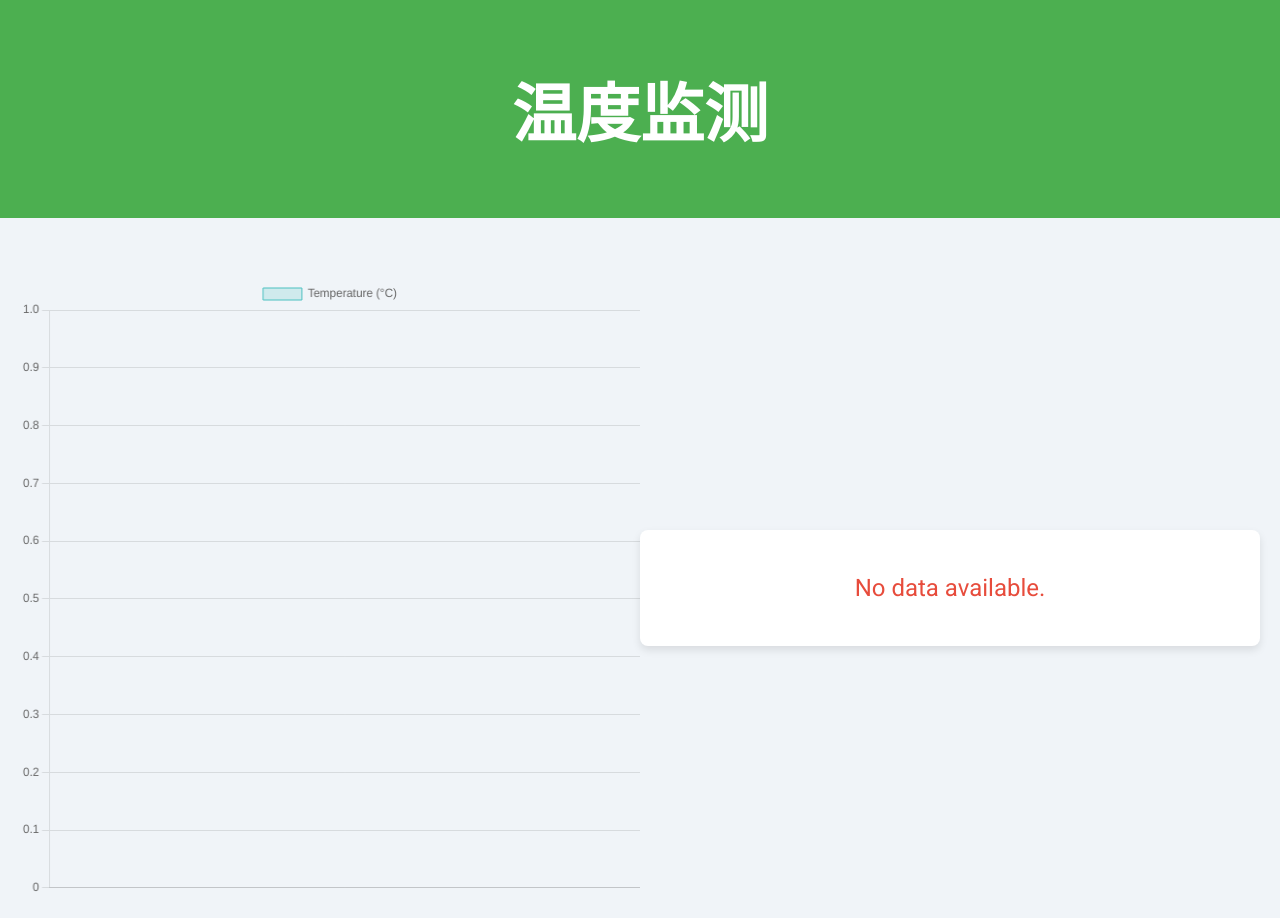
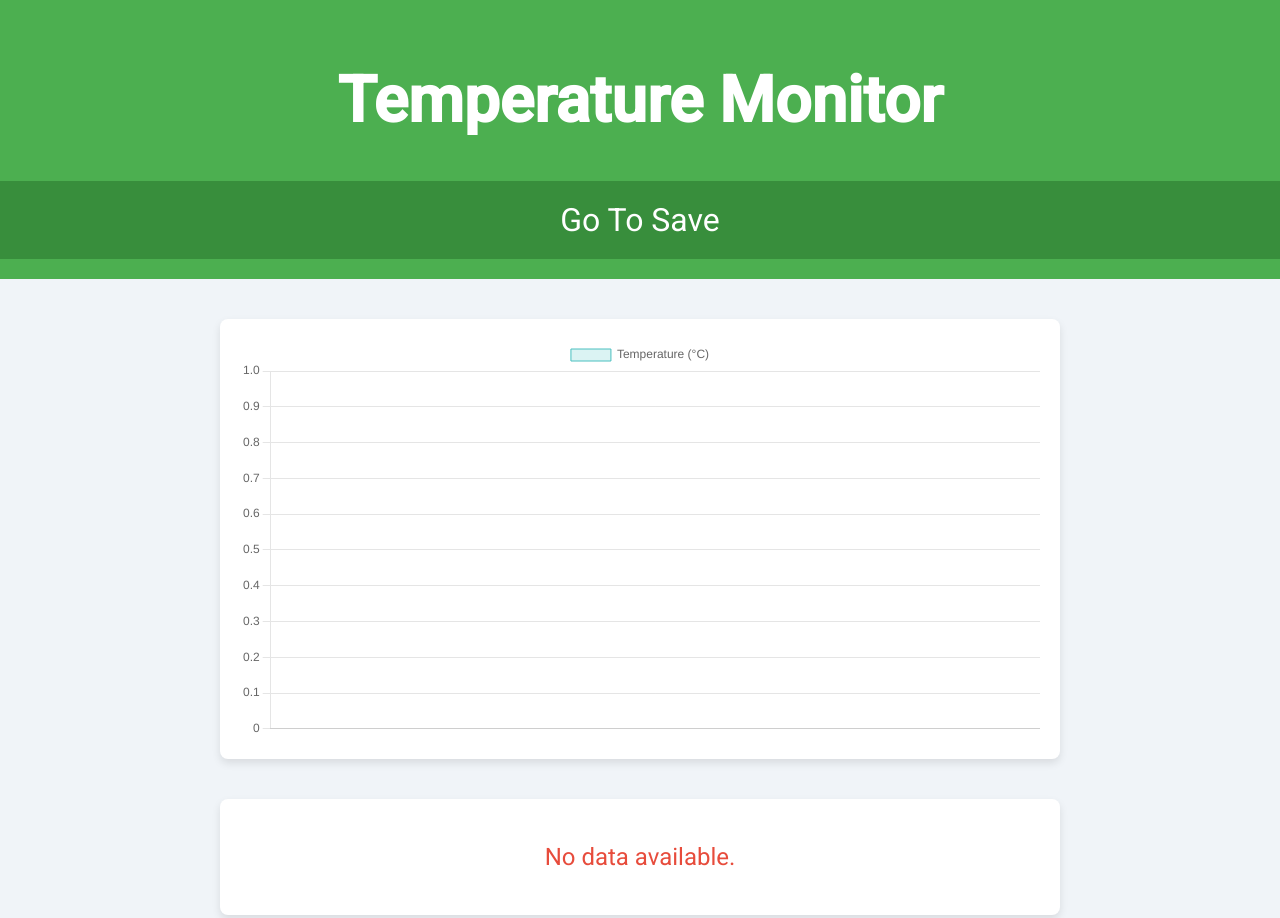
Before and after one commit to lmbc139/tem-serTest, a website: page view/index.ejs in a window 1280 px wide. Shown: the top 918 px of the page. Drawn offline with nearby package versions, Linux system fonts and the light colour scheme; files that its build step writes are made by us from their sources.

Commit message:
增加save界面，但未解决时间不统一问题

```diff
--- a/package.json
+++ b/package.json
@@ -12,6 +12,7 @@
   "dependencies": {
     "body-parser": "^1.20.3",
     "chart.js": "^4.4.6",
+    "date-fns": "^4.1.0",
     "ejs": "^3.1.10",
     "express": "^4.21.1",
     "mysql2": "^3.11.4"
--- a/view/index.ejs
+++ b/view/index.ejs
@@ -20,6 +20,17 @@
       padding: 20px 0;
       text-align: center;
       font-size: 2rem;
+      align-items: center;
+    }
+
+    header .save-button {
+      background-color: #388E3C;
+      color: white;
+      padding: 20px;
+      height: 100%;
+      font-size: 2rem;
+      cursor: pointer;
+      text-align: center;
     }
 
     footer {
@@ -34,16 +45,17 @@
 
     main {
       display: flex;
+      flex-direction: column;
+      align-items: center;
       justify-content: center;
-      align-items: center;
-      height: calc(100vh - 100px); /* Adjust for header and footer */
+      /*height: calc(100vh - 100px);  Adjust for header and footer */
       padding: 20px;
     }
 
     .container {
       width: 80%;
       max-width: 800px;
-      margin: 0 auto;
+      margin: 20px auto;
       padding: 20px;
       background-color: white;
       border-radius: 8px;
@@ -77,28 +89,35 @@
     }
 
     canvas {
-      max-width: 50%;
+      max-width: 100%;
+      font-size: 10px;
       height: auto;
     }
   </style>
 </head>
 <body>
   <header>
-    <h1>温度监测</h1>
+    <h1>Temperature Monitor</h1>
+    <div class="save-button" onclick="window.location.href='/save'">Go To Save</div>
   </header>
 
   <main>
-    <canvas id="temperatureChart"></canvas>
+    <div id="data-container" class="container">
+      <canvas id="temperatureChart"></canvas>
+    </div>
+
     <div id="data-container" class="container">
       <% if (Array.isArray(data) && data.length > 0) { %>
-        <% data.forEach(item => { %>
-          <div class="data-item">
-            <p><strong><%= item.time %>:</strong> <%= item.temperature %>°C</p>
-          </div>
-        <% }); %>
-      <% } else { %>
+        <% for (let i = data.length - 1; i >= 0; i--) { %>
+            <div class="data-item">
+                <p><strong>
+                    <%= new Date(data[i].time).toISOString().slice(0, 19).replace("T", " ") %>:
+                </strong> <%= data[i].temperature %>°C</p>
+            </div>
+        <% } %>
+    <% } else { %>
         <p class="no-data">No data available.</p>
-      <% } %>
+    <% } %>
     </div>
   </main>
 
@@ -112,7 +131,8 @@
 
       <% if (Array.isArray(data) && data.length > 0) { %>
         <% data.forEach(item => { %>
-          labels.push('<%= item.time %>');
+
+          labels.push('<%= new Date(item.time).toISOString().slice(0, 10) %>\n<%= new Date(item.time).toISOString().slice(11, 19) %>');
           temperatures.push(<%= item.temperature %>);
         <% }); %>
       <% } %>
--- /dev/null
+++ b/view/save.ejs
@@ -0,0 +1,129 @@
+<!DOCTYPE html>
+<html lang="en">
+<head>
+  <meta charset="UTF-8">
+  <meta name="viewport" content="width=device-width, initial-scale=1.0">
+  <title>Temperature Monitor</title>
+  <link rel="stylesheet" href="https://fonts.googleapis.com/css2?family=Roboto:wght@400;500&display=swap">
+  <style>
+    body {
+      font-family: 'Roboto', sans-serif;
+      margin: 0;
+      padding: 0;
+      background-color: #f0f4f8;
+      color: #333;
+    }
+
+    header {
+      background-color: #4CAF50;
+      color: white;
+      padding: 20px 0;
+      text-align: center;
+      font-size: 2rem;
+      align-items: center;
+    }
+
+    header .save-button {
+      background-color: #388E3C;
+      color: white;
+      padding: 20px;
+      height: 100%;
+      font-size: 2rem;
+      cursor: pointer;
+      text-align: center;
+    }
+
+    main {
+      display: flex;
+      flex-direction: column;
+      justify-content: center;
+      align-items: center;
+      padding: 20px;
+    }
+
+    .container {
+      width: 90%;
+      max-width: 1000px;
+      background-color: white;
+      border-radius: 8px;
+      box-shadow: 0 4px 8px rgba(0, 0, 0, 0.1);
+      padding: 20px;
+      overflow-x: auto;
+    }
+
+    table {
+      width: 100%;
+      border-collapse: collapse;
+      margin-top: 10px;
+    }
+
+    th, td {
+      border: 1px solid #ddd;
+      padding: 10px;
+      text-align: center;
+    }
+
+    th {
+      background-color: #4CAF50;
+      color: white;
+    }
+
+    tr:nth-child(even) {
+      background-color: #f9f9f9;
+    }
+
+    .no-data {
+      text-align: center;
+      font-size: 1.5rem;
+      color: #e74c3c;
+      padding: 20px;
+    }
+
+  </style>
+</head>
+<body>
+  <header>
+    <h1>Temperature Monitor</h1>
+    <div class="save-button" onclick="window.location.href='/'">Go To Index</div>
+  </header>
+
+  <main>
+
+      <% if (Array.isArray(data) && data.length > 0) { %>
+        <h2>All Temperature Records</h2>
+        <table>
+          <thead>
+            <tr>
+              <th>Time</th>
+              <th>Mean Temperature</th>
+              <th>Temperature 1</th>
+              <th>Temperature 2</th>
+              <th>Temperature 3</th>
+              <th>Temperature 4</th>
+              <th>Temperature 5</th>
+              <th>Temperature 6</th>
+            </tr>
+          </thead>
+          <tbody>
+            <% data.forEach(item => { %>
+              <tr>
+                <td><%= new Date(item.time).toISOString().slice(0, 19).replace("T", " ") %></td>
+                <td><%= item.mean_temperature %></td>
+                <td><%= item.temperature1 %></td>
+                <td><%= item.temperature2 %></td>
+                <td><%= item.temperature3 %></td>
+                <td><%= item.temperature4 %></td>
+                <td><%= item.temperature5 %></td>
+                <td><%= item.temperature6 %></td>
+              </tr>
+            <% }); %>
+          </tbody>
+        </table>
+      <% } else { %>
+        <p class="no-data">No data available.</p>
+      <% } %>
+
+    </div>
+  </main>
+</body>
+</html>
```
Also changed, not shown: server.js (+38 -2 lines), 1 other file.
